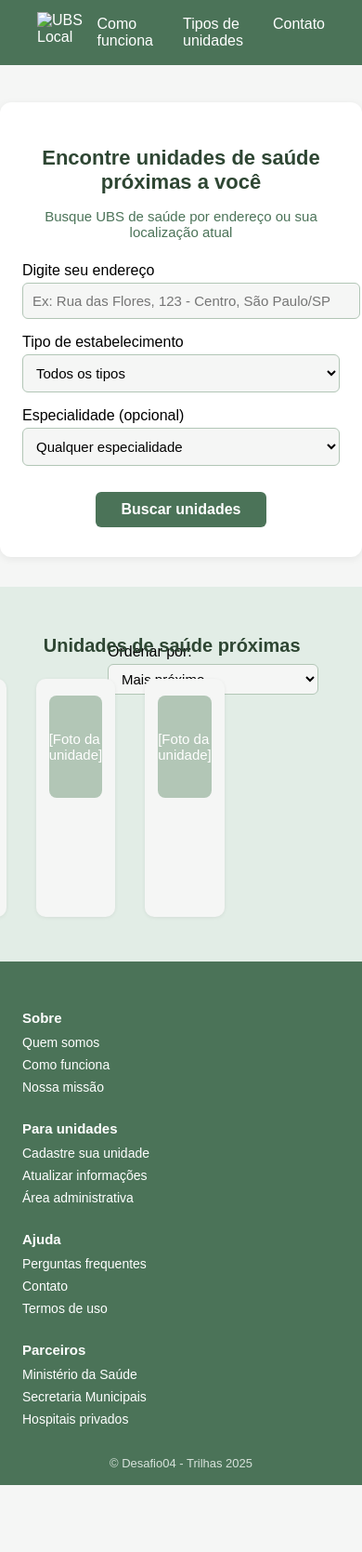
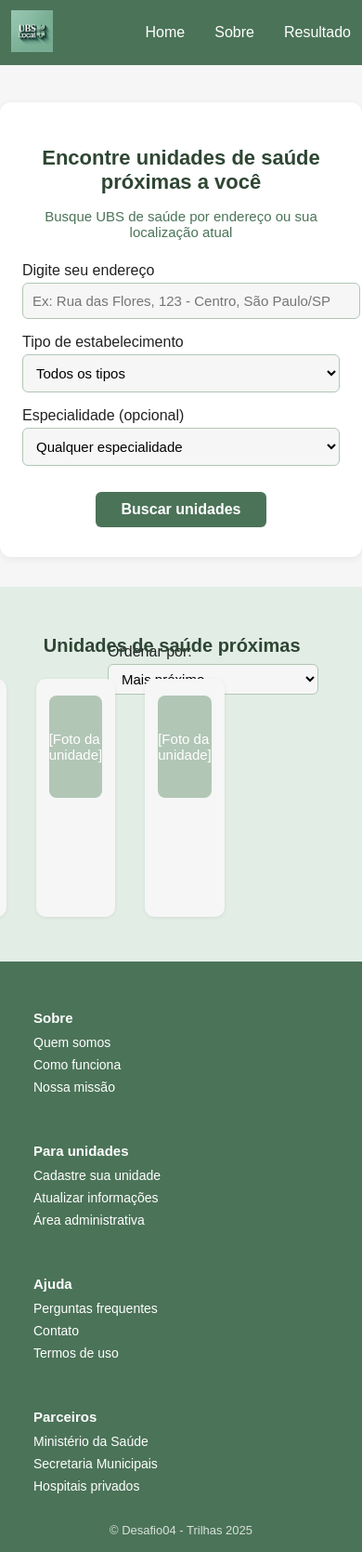
Before and after one commit to devnandii/SaudeProxima-Desafio04Trilhas, a website: page public/index.html in a window 390 px wide. Shown: the whole page at 93% size. Before the commit the page ends 1597 px from the top, so only its background shows below. Drawn offline with Linux system fonts and the light colour scheme.

Commit message:
adiciona header e footer globais com inclusão dinâmica em todas as páginas

```diff
--- /dev/null
+++ b/public/components/footer.html
@@ -0,0 +1,85 @@
+<div class="footer">
+    <div class="footer-container">
+        <div class="footer-section">
+            <h4>Sobre</h4>
+            <ul>
+                <li><a href="#">Quem somos</a></li>
+                <li><a href="#">Como funciona</a></li>
+                <li><a href="#">Nossa missão</a></li>
+            </ul>
+        </div>
+        <div class="footer-section">
+            <h4>Para unidades</h4>
+            <ul>
+                <li><a href="#">Cadastre sua unidade</a></li>
+                <li><a href="#">Atualizar informações</a></li>
+                <li><a href="#">Área administrativa</a></li>
+            </ul>
+        </div>
+        <div class="footer-section">
+            <h4>Ajuda</h4>
+            <ul>
+                <li><a href="#">Perguntas frequentes</a></li>
+                <li><a href="#">Contato</a></li>
+                <li><a href="#">Termos de uso</a></li>
+            </ul>
+        </div>
+        <div class="footer-section">
+            <h4>Parceiros</h4>
+            <ul>
+                <li><a href="#">Ministério da Saúde</a></li>
+                <li><a href="#">Secretaria Municipais</a></li>
+                <li><a href="#">Hospitais privados</a></li>
+            </ul>
+        </div>
+    </div>
+    <div class="copyright">
+        © Desafio04 - Trilhas 2025
+    </div>
+</div>
+
+
+    <!-- footer original porem maior -->
+
+<!--
+<div class="footer">
+    <div class="footer-container">
+        <div class="footer-section">
+            <h4>Sobre</h4>
+            <ul>
+                <li><a href="#">Quem somos</a></li>
+                <li><a href="#">Como funciona</a></li>
+                <li><a href="#">Nossa missão</a></li>
+            </ul>
+        </div>
+        <div class="footer-section">
+            <h4>Para unidades</h4>
+            <ul>
+                <li><a href="#">Cadastre sua unidade</a></li>
+                <li><a href="#">Atualizar informações</a></li>
+                <li><a href="#">Área administrativa</a></li>
+            </ul>
+        </div>
+        <div class="footer-section">
+            <h4>Ajuda</h4>
+            <ul>
+                <li><a href="#">Perguntas frequentes</a></li>
+                <li><a href="#">Contato</a></li>
+                <li><a href="#">Termos de uso</a></li>
+            </ul>
+        </div>
+        <div class="footer-section">
+            <h4>Parceiros</h4>
+            <ul>
+                <li><a href="#">Ministério da Saúde</a></li>
+                <li><a href="#">Secretaria Municipais</a></li>
+                <li><a href="#">Hospitais privados</a></li>
+            </ul>
+        </div>
+    </div>
+    <div class="copyright">
+        © Desafio04 - Trilhas 2025
+    </div>
+</div>
+
+-->
--- /dev/null
+++ b/public/components/header.html
@@ -0,0 +1,10 @@
+<header class="header" aria-label="Cabeçalho principal">
+    <div class="logo">
+        <img src="imagens/logo.jpg" alt="UBS Local - Página inicial">
+    </div>
+    <nav class="menu" aria-label="Navegação principal">
+        <a href="index.html" class="nav-link">Home</a>
+        <a href="sobre.html" class="nav-link">Sobre</a>
+        <a href="resultados.html" class="nav-link">Resultado</a>
+    </nav>
+</header>
--- /dev/null
+++ b/public/components/include-header-footer.js
@@ -0,0 +1,8 @@
+// components/include-header-footer.js
+fetch('components/header.html')
+  .then(res => res.text())
+  .then(html => { document.getElementById('header').innerHTML = html; });
+
+fetch('components/footer.html')
+  .then(res => res.text())
+  .then(html => { document.getElementById('footer').innerHTML = html; });
--- a/public/css/global.css
+++ b/public/css/global.css
@@ -0,0 +1,151 @@
+:root {
+  --verde-escuro: #4b7358;
+  --verde-medio: #e2ede6;
+  --cinza-claro: #f5f6f5;
+  --branco: #fff;
+  --cinza-borda: #b2c6b6;
+  --fonte-principal: Arial, Helvetica, sans-serif;
+}
+
+body {
+  margin: 0;
+  padding: 0;
+  background: var(--cinza-claro);
+  font-family: var(--fonte-principal);
+  color: #222;
+}
+
+/* Header */
+.header {
+  width: 100%;
+  background: var(--verde-escuro);
+  color: #fff;
+  display: flex;
+  align-items: center;
+  justify-content: space-between;
+  padding: 0 40px;
+  height: 70px;
+  box-sizing: border-box;
+}
+
+.header .logo img {
+  height: 45px;
+}
+
+.header .menu, .header nav {
+  display: flex;
+  gap: 32px;
+}
+
+.header .menu a, .header nav a {
+  color: #fff;
+  text-decoration: none;
+  font-weight: 500;
+  font-size: 16px;
+  transition: text-decoration 0.2s;
+}
+
+.header .menu a:hover, .header nav a:hover {
+  text-decoration: underline;
+}
+
+/* Footer */
+.footer {
+  background: var(--verde-escuro);
+  color: #fff;
+  padding: 32px 0 16px 0;
+  margin-top: 0;
+  width: 100%;
+  box-sizing: border-box;
+}
+
+.footer-container {
+  display: flex;
+  justify-content: space-between;
+  max-width: 1100px;
+  margin: 0 auto;
+  flex-wrap: wrap;
+}
+
+.footer-section {
+  flex: 1;
+  min-width: 180px;
+  margin: 0 24px;
+}
+
+.footer-section h4 {
+  font-size: 15px;
+  font-weight: 700;
+  margin-bottom: 10px;
+}
+
+.footer-section ul {
+  list-style: none;
+  padding: 0;
+  margin: 0;
+}
+
+.footer-section ul li {
+  margin-bottom: 8px;
+  font-size: 14px;
+}
+
+.footer-section ul li a {
+  color: #fff;
+  text-decoration: none;
+  transition: text-decoration 0.2s;
+}
+
+.footer-section ul li a:hover {
+  text-decoration: underline;
+}
+
+.copyright {
+  text-align: center;
+  color: #d7e2db;
+  font-size: 13px;
+  margin-top: 24px;
+}
+
+/* Links e botões globais */
+a {
+  color: var(--verde-escuro);
+  text-decoration: none;
+  transition: text-decoration 0.2s;
+}
+
+a:hover {
+  text-decoration: underline;
+}
+
+button,
+.btn {
+  background: var(--verde-escuro);
+  color: #fff;
+  border: none;
+  border-radius: 6px;
+  padding: 10px 28px;
+  font-size: 16px;
+  font-weight: 600;
+  cursor: pointer;
+  margin-top: 12px;
+  transition: background 0.2s;
+}
+
+button:hover,
+.btn:hover {
+  background: #35543e;
+}
+
+/* Responsividade básica */
+@media (max-width: 900px) {
+  .header, .footer {
+    padding-left: 12px;
+    padding-right: 12px;
+  }
+  .footer-container {
+    flex-direction: column;
+    gap: 24px;
+    align-items: flex-start;
+  }
+}
--- a/public/css/home.css
+++ b/public/css/home.css
@@ -3,45 +3,6 @@ body {
     font-family: Arial, Helvetica, sans-serif;
     margin: 0;
     padding: 0;
-}
-
-.header {
-    background: #4b7358;
-    color: #fff;
-    padding: 0;
-    display: flex;
-    align-items: center;
-    justify-content: space-between;
-    height: 70px;
-}
-
-.header .logo {
-    display: flex;
-    align-items: center;
-    margin-left: 40px;
-}
-
-.header .logo img {
-    height: 45px;
-    margin-right: 10px;
-}
-
-.header .menu {
-    display: flex;
-    gap: 32px;
-    margin-right: 40px;
-}
-
-.header .menu a {
-    color: #fff;
-    text-decoration: none;
-    font-weight: 500;
-    font-size: 16px;
-    transition: text-decoration 0.2s;
-}
-
-.header .menu a:hover {
-    text-decoration: underline;
 }
 
 .main-container {
@@ -158,57 +119,3 @@ button:hover {
     border: 1px solid #b2c6b6;
     background: #f5f6f5;
 }
-
-.footer {
-    background: #4b7358;
-    color: #fff;
-    padding: 32px 0 16px 0;
-    margin-top: 0;
-}
-
-.footer-container {
-    display: flex;
-    justify-content: space-between;
-    max-width: 1100px;
-    margin: 0 auto;
-    flex-wrap: wrap;
-}
-
-.footer-section {
-    flex: 1;
-    min-width: 180px;
-    margin: 0 24px;
-}
-
-.footer-section h4 {
-    font-size: 15px;
-    font-weight: 700;
-    margin-bottom: 10px;
-}
-
-.footer-section ul {
-    list-style: none;
-    padding: 0;
-    margin: 0;
-}
-
-.footer-section ul li {
-    margin-bottom: 8px;
-    font-size: 14px;
-}
-
-.footer-section ul li a {
-    color: #fff;
-    text-decoration: none;
-}
-
-.footer-section ul li a:hover {
-    text-decoration: underline;
-}
-
-.copyright {
-    text-align: center;
-    color: #d7e2db;
-    font-size: 13px;
-    margin-top: 24px;
-}
--- a/public/index.html
+++ b/public/index.html
@@ -5,19 +5,9 @@
     <title>UBS Local - Encontre unidades de saúde próximas</title>
     <link rel="stylesheet" href="css/global.css">
     <link rel="stylesheet" href="css/home.css">
-
 </head>
 <body>
-<div class="header">
-    <div class="logo">
-        <img src="logo.png" alt="UBS Local">
-    </div>
-    <nav class="menu">
-        <a href="#">Como funciona</a>
-        <a href="#">Tipos de unidades</a>
-        <a href="#">Contato</a>
-    </nav>
-</div>
+    <div id="header"></div>
 
     <div class="main-container">
         <h1>Encontre unidades de saúde próximas a você</h1>
@@ -64,44 +54,7 @@
         </div>
     </div>
 
-<div class="footer">
-    <div class="footer-container">
-        <div class="footer-section">
-            <h4>Sobre</h4>
-            <ul>
-                <li><a href="#">Quem somos</a></li>
-                <li><a href="#">Como funciona</a></li>
-                <li><a href="#">Nossa missão</a></li>
-            </ul>
-        </div>
-        <div class="footer-section">
-            <h4>Para unidades</h4>
-            <ul>
-                <li><a href="#">Cadastre sua unidade</a></li>
-                <li><a href="#">Atualizar informações</a></li>
-                <li><a href="#">Área administrativa</a></li>
-            </ul>
-        </div>
-        <div class="footer-section">
-            <h4>Ajuda</h4>
-            <ul>
-                <li><a href="#">Perguntas frequentes</a></li>
-                <li><a href="#">Contato</a></li>
-                <li><a href="#">Termos de uso</a></li>
-            </ul>
-        </div>
-        <div class="footer-section">
-            <h4>Parceiros</h4>
-            <ul>
-                <li><a href="#">Ministério da Saúde</a></li>
-                <li><a href="#">Secretaria Municipais</a></li>
-                <li><a href="#">Hospitais privados</a></li>
-            </ul>
-        </div>
-    </div>
-    <div class="copyright">
-        © Desafio04 - Trilhas 2025
-    </div>
-</div>
+    <div id="footer"></div>
+    <script src="components/include-header-footer.js"></script>
 </body>
 </html>
```
Also changed, not shown: public/resultados.html (+17 -0 lines), public/sobre.html (+17 -0 lines), public/imagens/logo.jpg (added). Lines whose indentation alone changed are shown as unchanged.
